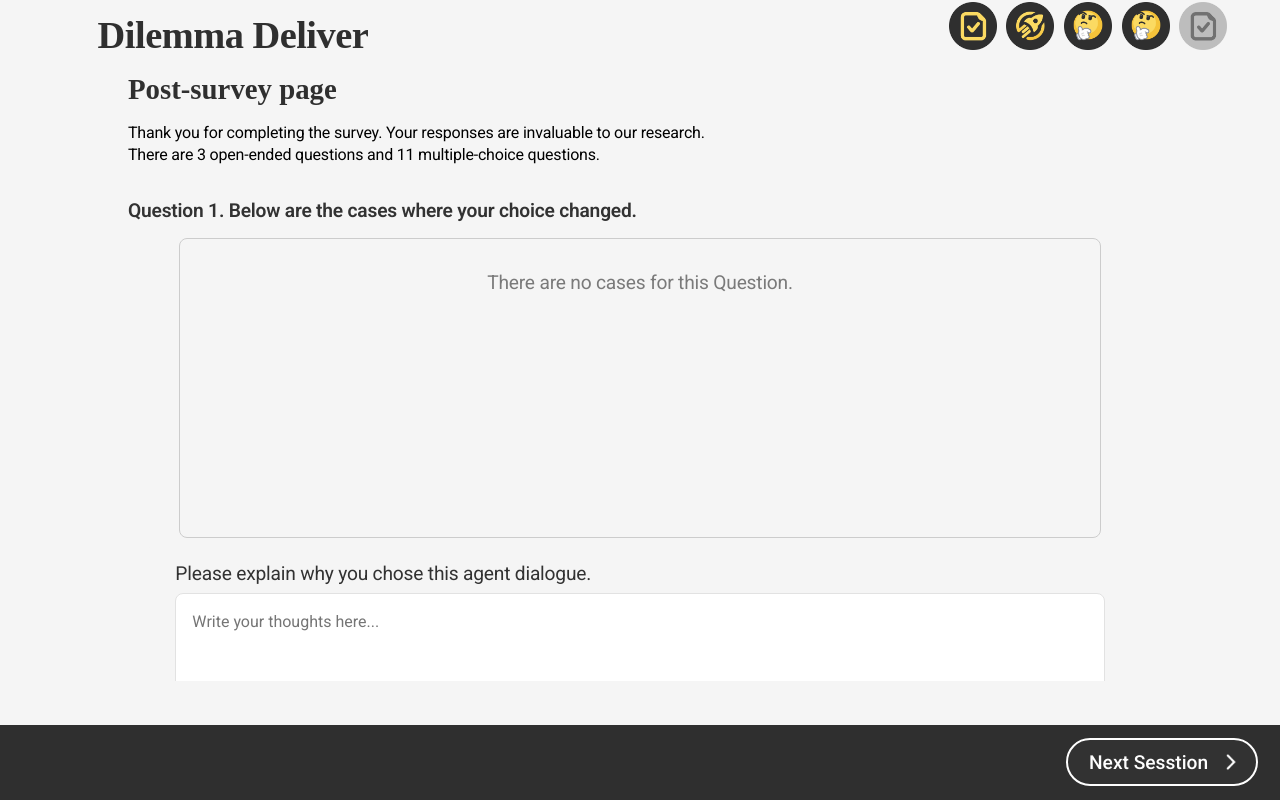
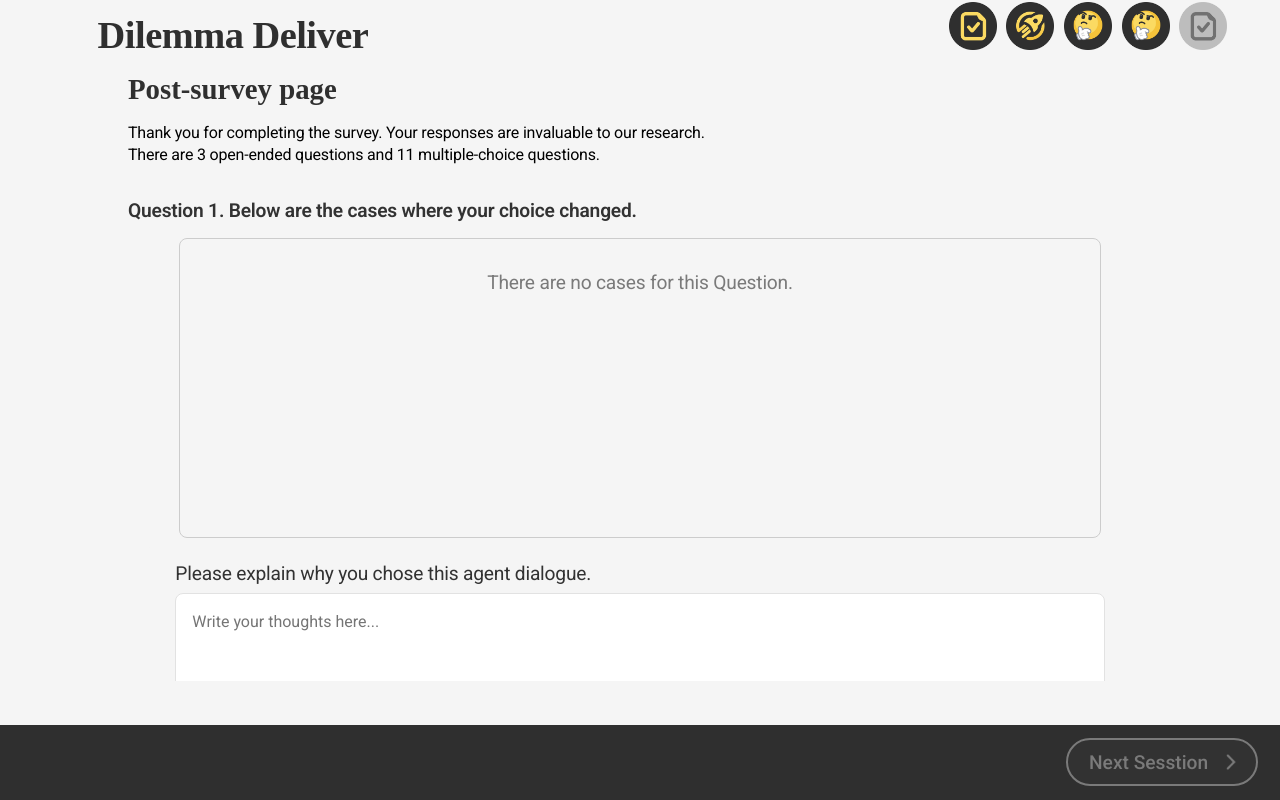
Before and after one commit to graccon/dilemma-deliver, a React (Vite) app: page /postsurvey in a window 1280 px wide. Built offline with nearby package versions, Linux system fonts and the light colour scheme; a web font is replaced by a local one.

Commit message:
feat(Postsurvey) : Add isAllComplete and activiate next button

```diff
--- a/src/pages/Postsurvey.tsx
+++ b/src/pages/Postsurvey.tsx
@@ -81,10 +81,25 @@ export default function Postsurvey() {
     setAfterAnswers((prev) => ({ ...prev, [questionId]: value }));
   };
 
+  // ---------- 완료 체크 ----------
+  const showQ1 = confidenceChangedLogs.length > 0;
+  const showQ2 = confidenceUnchangedLogs.length > 0;
+  const showQ3 = true; // Agent 섹션은 항상 표시 중
+
+  const open1Done = !showQ1 || answer1.trim().length > 0;
+  const open2Done = !showQ2 || answer2.trim().length > 0;
+  const open3Done = !showQ3 || answer3.trim().length > 0; // showQ3가 true라면 answer3 필요
+
+  const slidersDone = values.every((v) => v !== null);
+  const afterDone = surveyQuestionsAfter.every(
+    (q) => (afterAnswers[q.id] ?? 0) !== 0
+  );
+  const isAllComplete = open1Done && open2Done && open3Done && slidersDone && afterDone;
+
   return (
     <MainLayout
       currentStep={4}
-      footerButton={<FooterButton label="Next Sesstion" to="/thankyou" disabled={false} />}
+      footerButton={<FooterButton label="Next Sesstion" to="/thankyou" disabled={!isAllComplete} />}
     >
       <Container>
         <PageTitle>Post-survey page</PageTitle>
```
